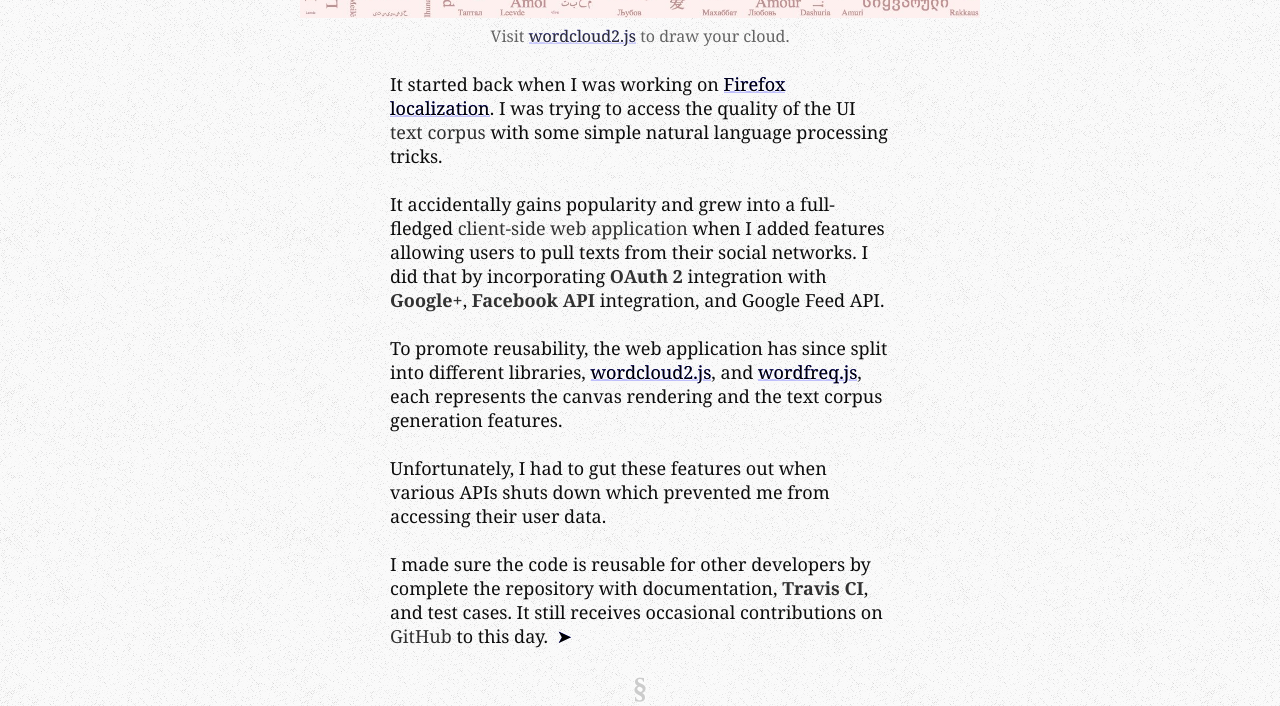
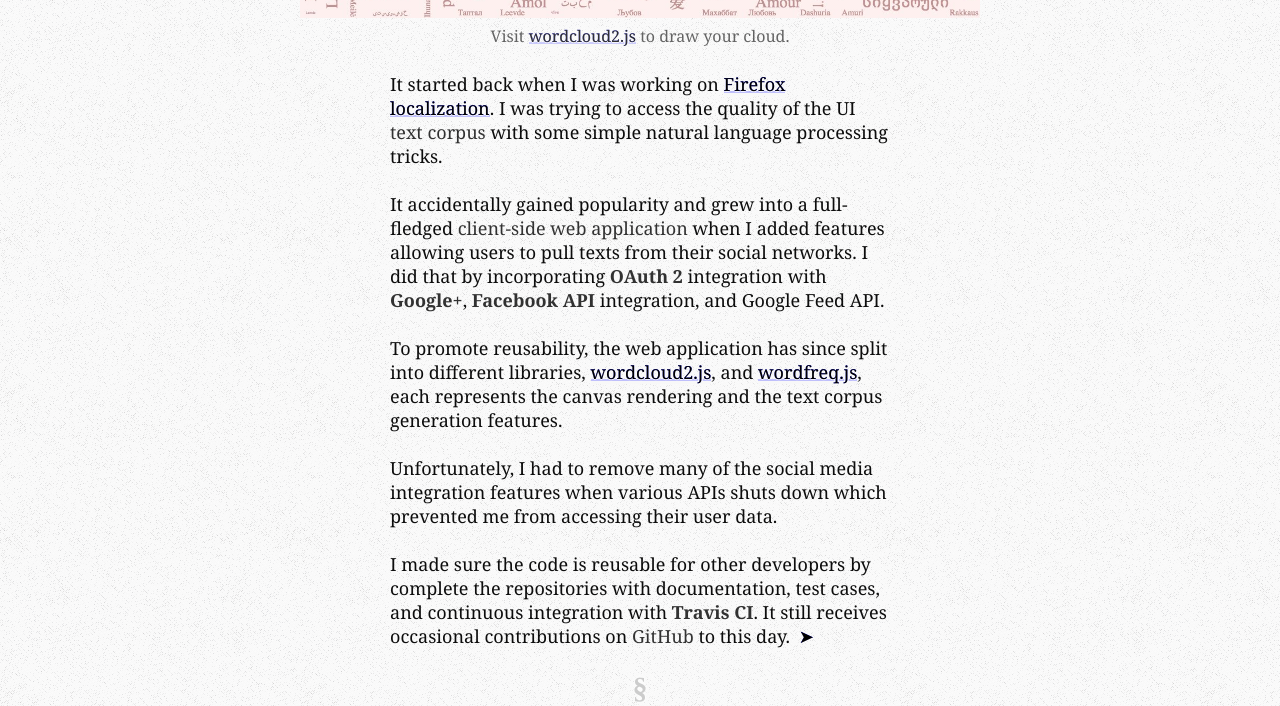
Before and after one commit to timdream/timdream.github.com, a website: page portfolio/wordcloud/index.html in a window 1280 px wide. Shown: the part 734-1440 px from the top of the page. Drawn offline with Linux system fonts and the light colour scheme; files that its build step writes are made by us from their sources.

Commit message:
Wording revise on Word Cloud intro

```diff
--- a/portfolio/wordcloud/index.html
+++ b/portfolio/wordcloud/index.html
@@ -215,14 +215,14 @@
 <p>It started back when I was working on <a href="/portfolio/moztw/">Firefox localization</a>.
 I was trying to access the quality of the UI <strong class="soft">text corpus</strong> with some simple natural language processing tricks. </p>
 
-<p>It accidentally gains popularity and grew into a full-fledged <strong class="soft">client-side web application</strong> when I added features allowing users to pull texts from their social networks.
+<p>It accidentally gained popularity and grew into a full-fledged <strong class="soft">client-side web application</strong> when I added features allowing users to pull texts from their social networks.
 I did that by incorporating <strong>OAuth 2</strong> integration with <strong>Google+</strong>, <strong>Facebook API</strong> integration, and Google Feed API.</p>
 
 <p>To promote reusability, the web application has since split into different libraries, <a href="https://timdream.org/wordcloud2.js/" target="_blank">wordcloud2.js</a>, and <a href="https://timdream.org/wordfreq/" target="_blank">wordfreq.js</a>, each represents the canvas rendering and the text corpus generation features.</p>
 
-<p>Unfortunately, I had to gut these features out when various APIs shuts down which prevented me from accessing their user data.</p>
+<p>Unfortunately, I had to remove many of the social media integration features when various APIs shuts down which prevented me from accessing their user data.</p>
 
-<p>I made sure the code is reusable for other developers by complete the repository with documentation, <strong>Travis CI</strong>, and test cases.
+<p>I made sure the code is reusable for other developers by complete the repositories with documentation, test cases, and continuous integration with <strong>Travis CI</strong>.
 It still receives occasional contributions on <strong class="soft">GitHub</strong> to this day.
 <a aria-label="Next chapter" class="end-mark" href="/portfolio/jszhuyin/"></a></p>
 
--- a/service-worker.js
+++ b/service-worker.js
@@ -2,7 +2,7 @@
 
 // This version cache will trigger the browser to
 // install the new service worker.
-/*! Hash: 1b12ad9c756f894a3886e35e9f3ccd22 */
+/*! Hash: 45149280428cbd8cb79a9ef13f75a464 */
 
 const cacheKey = 'profile';
 
```
Also changed, not shown: service-worker.min.js (+1 -1 lines), src/wordcloud.inc.html (+3 -3 lines).
